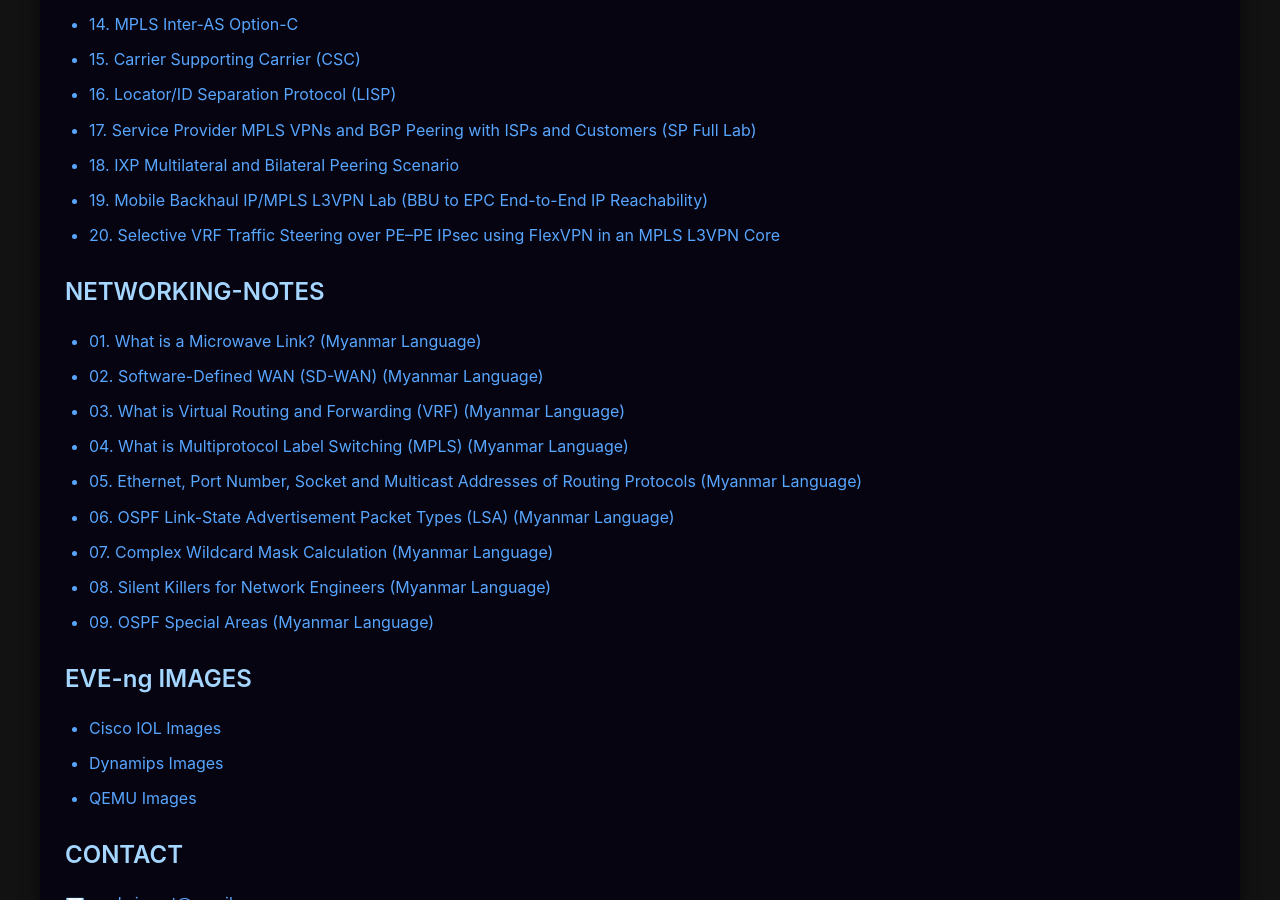
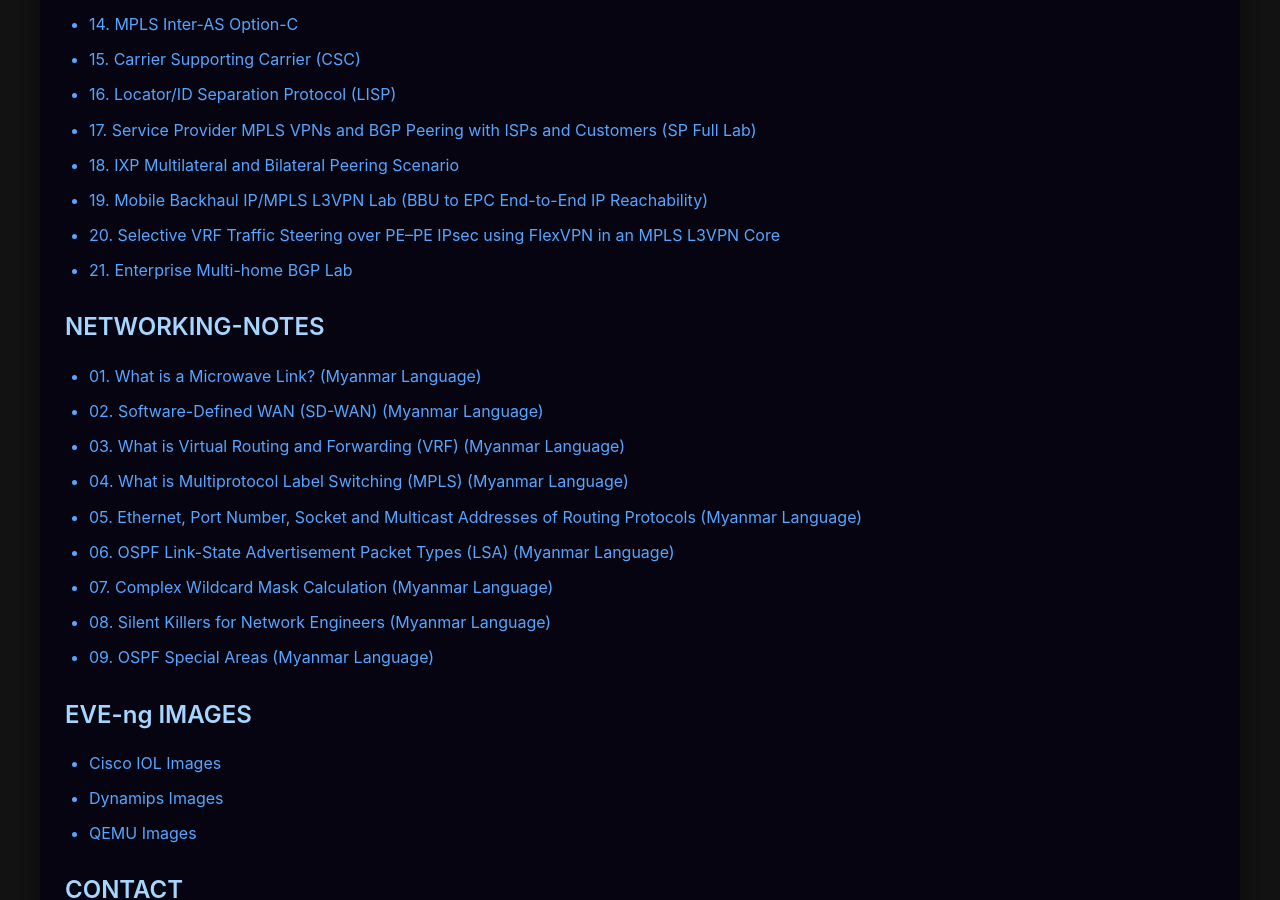
Before and after one commit to neolwin-net/sp-dc-net, a Jekyll site: the page built from index.md, in a window 1280 px wide and 900 px high, scrolled down 1049 px. Built offline with Jekyll 4.4.1, drawn with Linux system fonts in a browser that asks for light colours.

Commit message:
Update index.md

```diff
--- a/index.md
+++ b/index.md
@@ -37,6 +37,7 @@ This site is dedicated to knowledge sharing on:
 - [18. IXP Multilateral and Bilateral Peering Scenario](pdf/lab_writeups/ixp_peering.pdf)
 - [19. Mobile Backhaul IP/MPLS L3VPN Lab (BBU to EPC End-to-End IP Reachability)](pdf/lab_writeups/mobile_backhaul.pdf)
 - [20. Selective VRF Traffic Steering over PE–PE IPsec using FlexVPN in an MPLS L3VPN Core ](pdf/lab_writeups/pe-pe-ipsec.pdf)
+- [21. Enterprise Multi-home BGP Lab](pdf/lab_writeups/ent_bgp_lab01.pdf)
 
 ### NETWORKING-NOTES
 - [01. What is a Microwave Link? (Myanmar Language)](pdf/note_mm/microwave_link.pdf)
```
